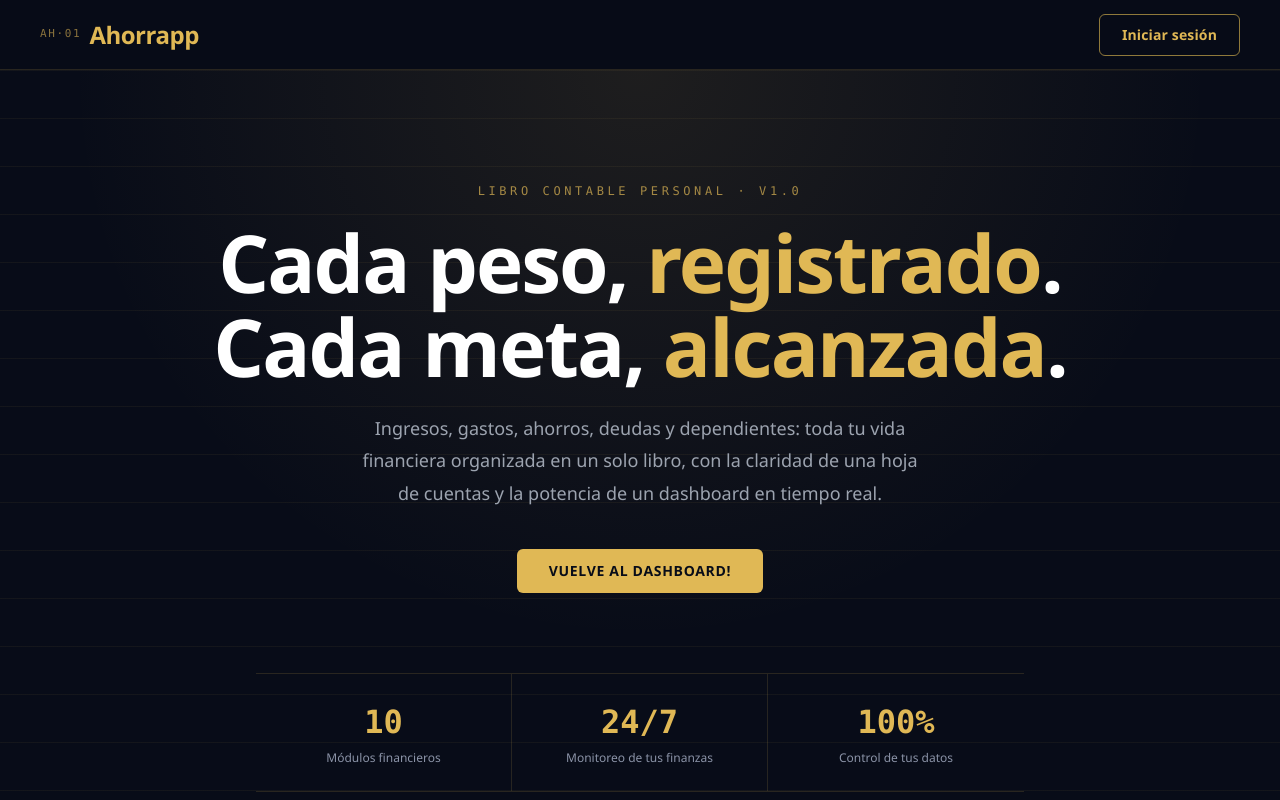
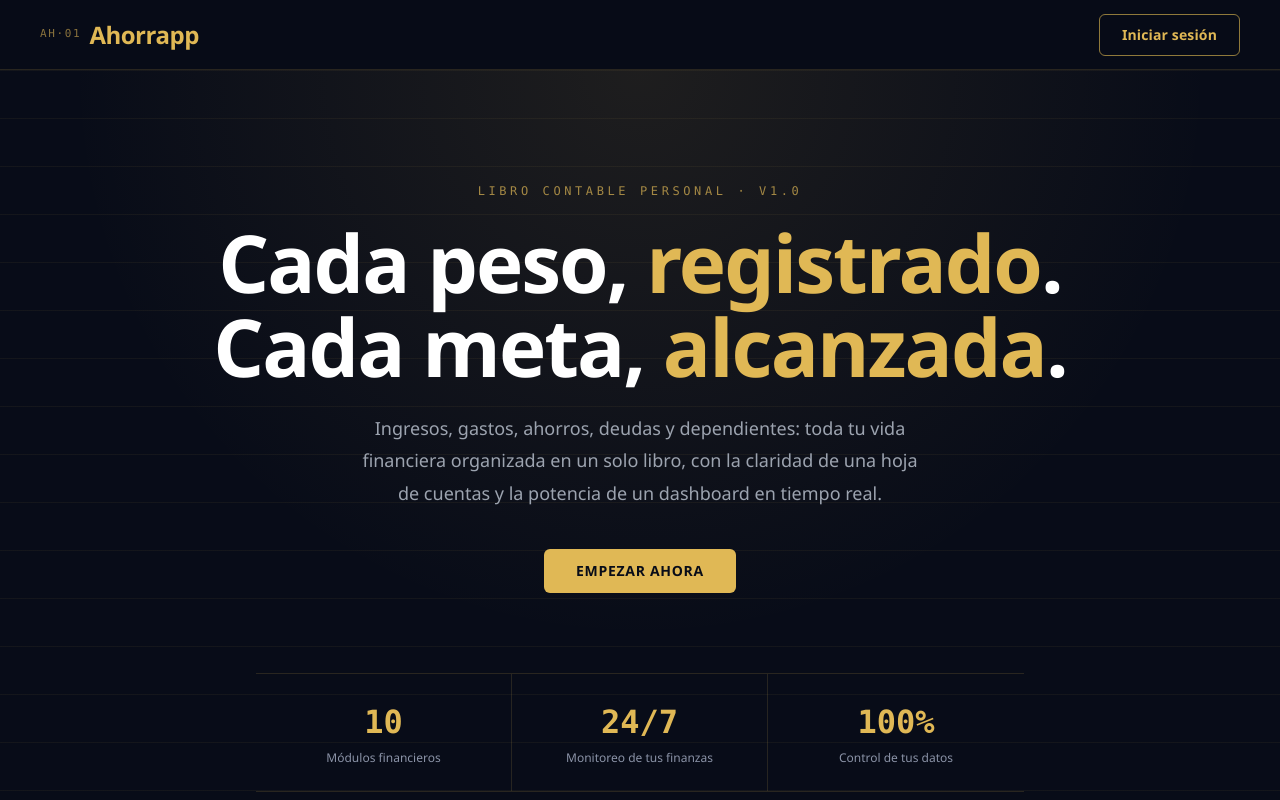
Before and after one commit to SENA-proyect/Ahorrapp-REACT, a React (Vite) app in the folder Frontend/: page / in a window 1280 px wide. Shown: the top 800 px of the page. Built offline with nearby package versions, Linux system fonts and the light colour scheme.

Commit message:
Otro ups

```diff
--- a/Frontend/src/components/Index.jsx
+++ b/Frontend/src/components/Index.jsx
@@ -74,12 +74,12 @@ export default function Index() {
           </p>
 
           <div className="relative z-10 flex items-center justify-center gap-4">
-            <Link to="/Dashboard">
+            <Link to="/Login">
               <button
                 className="cursor-pointer rounded-md bg-[#e0b855] px-8 py-3 text-sm font-bold uppercase tracking-[0.05em] text-[#080c18] transition-all duration-200 hover:-translate-y-0.5 hover:bg-[#c9a84c] hover:shadow-[0_8px_24px_rgba(224,184,85,0.35)]"
                 onClick={() => navigate('/Login')}
               >
-                Vuelve al dashboard!
+                Empezar ahora
               </button>
             </Link>
           </div>
--- a/Frontend/src/components/IndexLogeado.jsx
+++ b/Frontend/src/components/IndexLogeado.jsx
@@ -74,12 +74,12 @@ export default function IndexLogeado() {
           </p>
 
           <div className="relative z-10 flex items-center justify-center gap-4">
-            <Link to="/Login">
+            <Link to="/Dashboard">
               <button
                 className="cursor-pointer rounded-md bg-[#e0b855] px-8 py-3 text-sm font-bold uppercase tracking-[0.05em] text-[#080c18] transition-all duration-200 hover:-translate-y-0.5 hover:bg-[#c9a84c] hover:shadow-[0_8px_24px_rgba(224,184,85,0.35)]"
                 onClick={() => navigate('/Login')}
               >
-                Empezar ahora
+                Vuelve a la dashboard!
               </button>
             </Link>
           </div>
```
